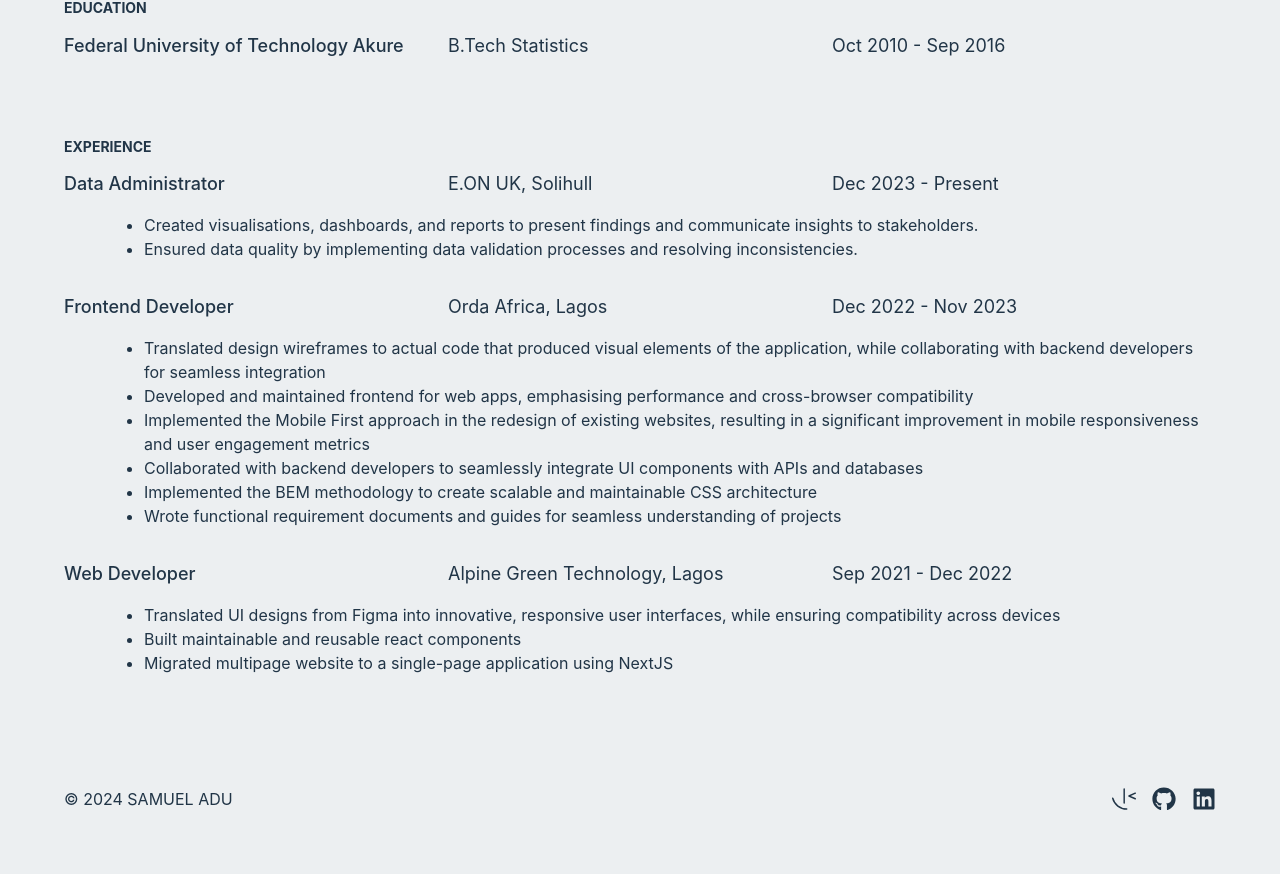
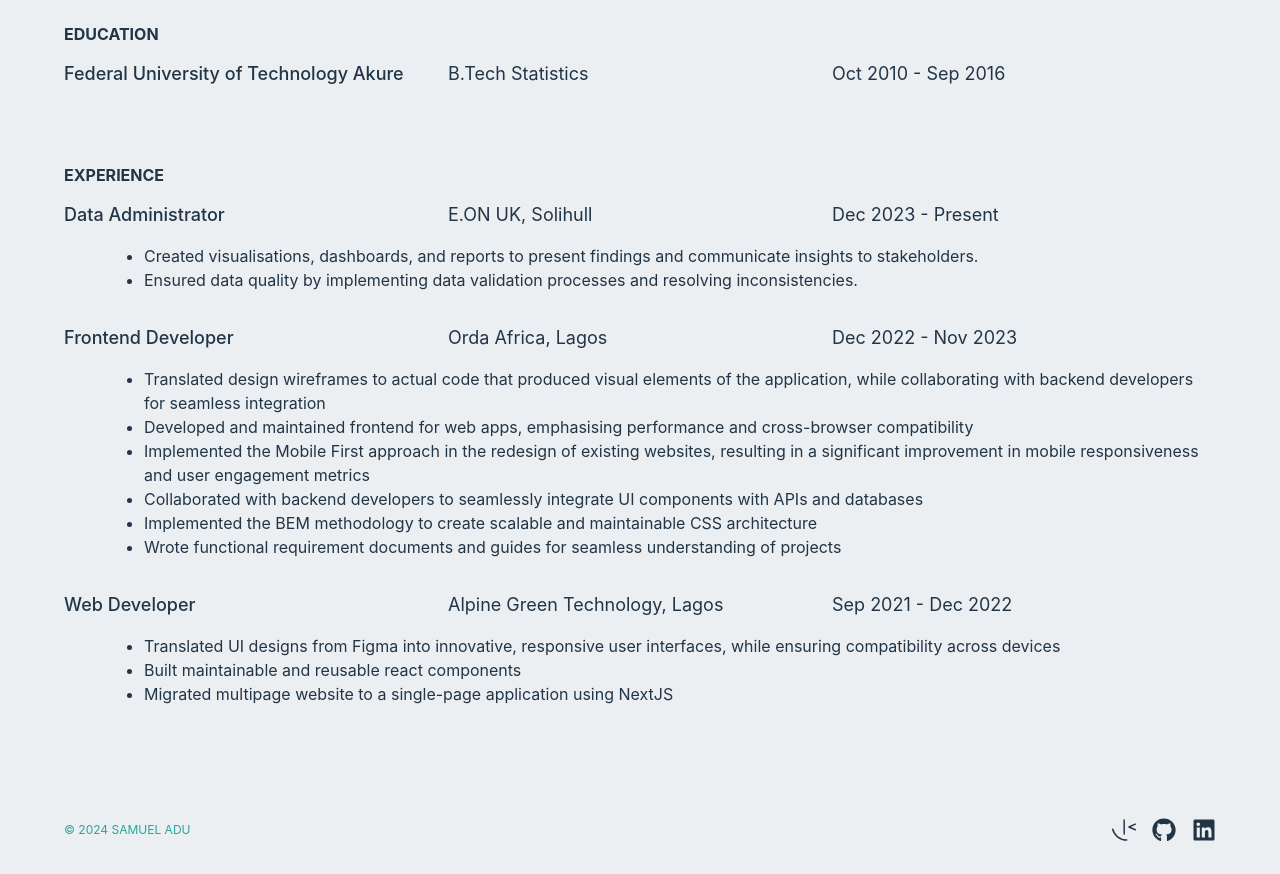
Before and after one commit to samuel-adu/portfolio-v3, a React (Vite) app: page /resume in a window 1280 px wide. Shown: the part 619-1493 px from the top of the page. Before the commit the page ends 1462 px from the top, so only its background shows below. Built offline with nearby package versions, Linux system fonts and the light colour scheme.

Commit message:
update text size variable

```diff
--- a/src/components/Footer.jsx
+++ b/src/components/Footer.jsx
@@ -8,7 +8,7 @@ export default function Footer() {
     <footer>
       <div className="container">
         <div className="footer-navbar">
-          <p className="uppercase">
+          <p className="footer-text">
             &copy; {new Date().getFullYear()} samuel adu
           </p>
 
--- /dev/null
+++ b/src/components/Hr.jsx
@@ -0,0 +1,5 @@
+function Hr() {
+  return <div className="">Hr</div>;
+}
+
+export default Hr;
--- a/src/index.css
+++ b/src/index.css
@@ -23,11 +23,11 @@
   --heading-4: 1.5rem;
   --heading-5: 1.25rem;
   --heading-6: 1.125rem;
-  --text-large: 1.5rem;
-  --text-medium: 1.25rem;
-  --text-regular: 1rem;
+  --text-l: 1.5rem;
+  --text-m: 1.25rem;
+  --text-base: 1rem;
   --text-small: 0.875rem;
-  --text-thin: 0.75rem;
+  --text-xs: 0.75rem;
 
   --clr-neutral-50: #eceff1;
   --clr-neutral-100: #cfd8dc;
@@ -111,7 +111,7 @@ p {
 }
 
 .section-text {
-  margin-bottom: var(--spacing-base-xs);
+  margin-bottom: var(--spacing-xs);
 }
 
 .btn {
--- a/src/pages/MyResume.jsx
+++ b/src/pages/MyResume.jsx
@@ -1,4 +1,5 @@
 import '../styles/resume.css';
+import Hr from '../components/Hr';
 
 function MyResume() {
   return (
@@ -15,6 +16,7 @@ function MyResume() {
 
       <div className="resume-section">
         <h3 className="resume-heading">skills</h3>
+        <Hr />
         <div className="row">
           <div className="col">
             <p className="resume-sub-heading skill-heading">
--- a/src/styles/footer.css
+++ b/src/styles/footer.css
@@ -15,3 +15,9 @@ footer {
   justify-content: center;
   gap: var(--spacing-xs);
 }
+
+.footer-text {
+  color: var(--clr-primary-400);
+  font-size: var(--text-xs);
+  text-transform: uppercase;
+}
--- a/src/styles/resume.css
+++ b/src/styles/resume.css
@@ -3,16 +3,16 @@
 }
 
 .summary {
-  font-size: var(--text-regular);
+  font-size: var(--text-base);
 }
 
 .email {
-  font-size: var(--text-regular);
+  font-size: var(--text-base);
   margin-bottom: var(--spacing-s);
 }
 
 .resume-heading {
-  font-size: var(--text-small);
+  font-size: var(--text-s);
   text-transform: uppercase;
   font-weight: 700;
   margin-bottom: var(--spacing-xs);
@@ -28,7 +28,7 @@
 }
 
 .date {
-  font-size: var(--text-thin);
+  font-size: var(--text-xs);
 }
 
 .resume-text {
--- a/src/styles/skills.css
+++ b/src/styles/skills.css
@@ -14,13 +14,14 @@
 }
 
 .skill-name {
-  font-size: var(--text-large);
+  font-size: var(--text-l);
   font-weight: 700;
   margin-bottom: 0;
 }
 .skill-level {
-  font-size: var(--text-thin);
+  font-size: var(--text-xs);
   margin-bottom: 0;
+  text-transform: capitalize;
 }
 
 @media (min-width: 640px) {
```
